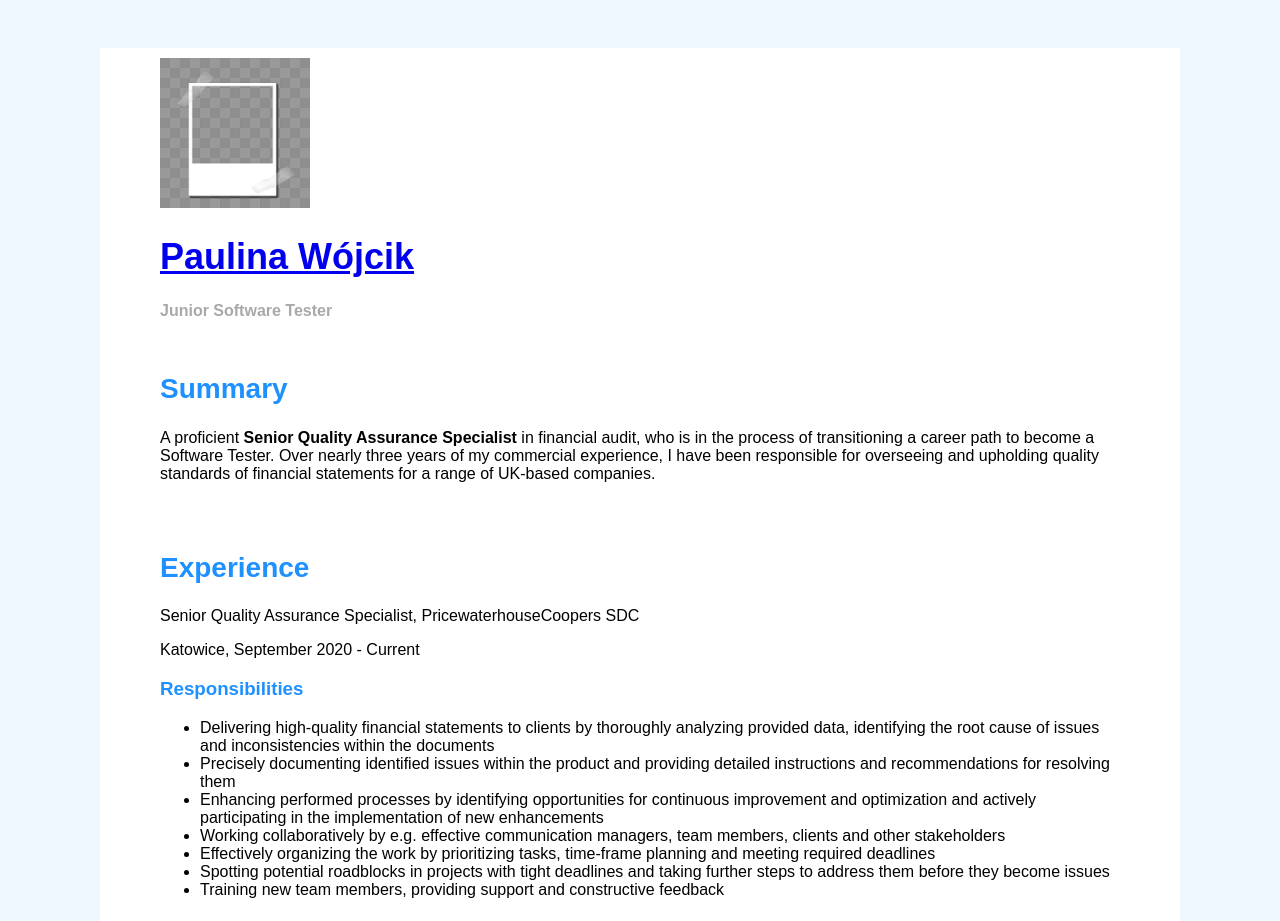
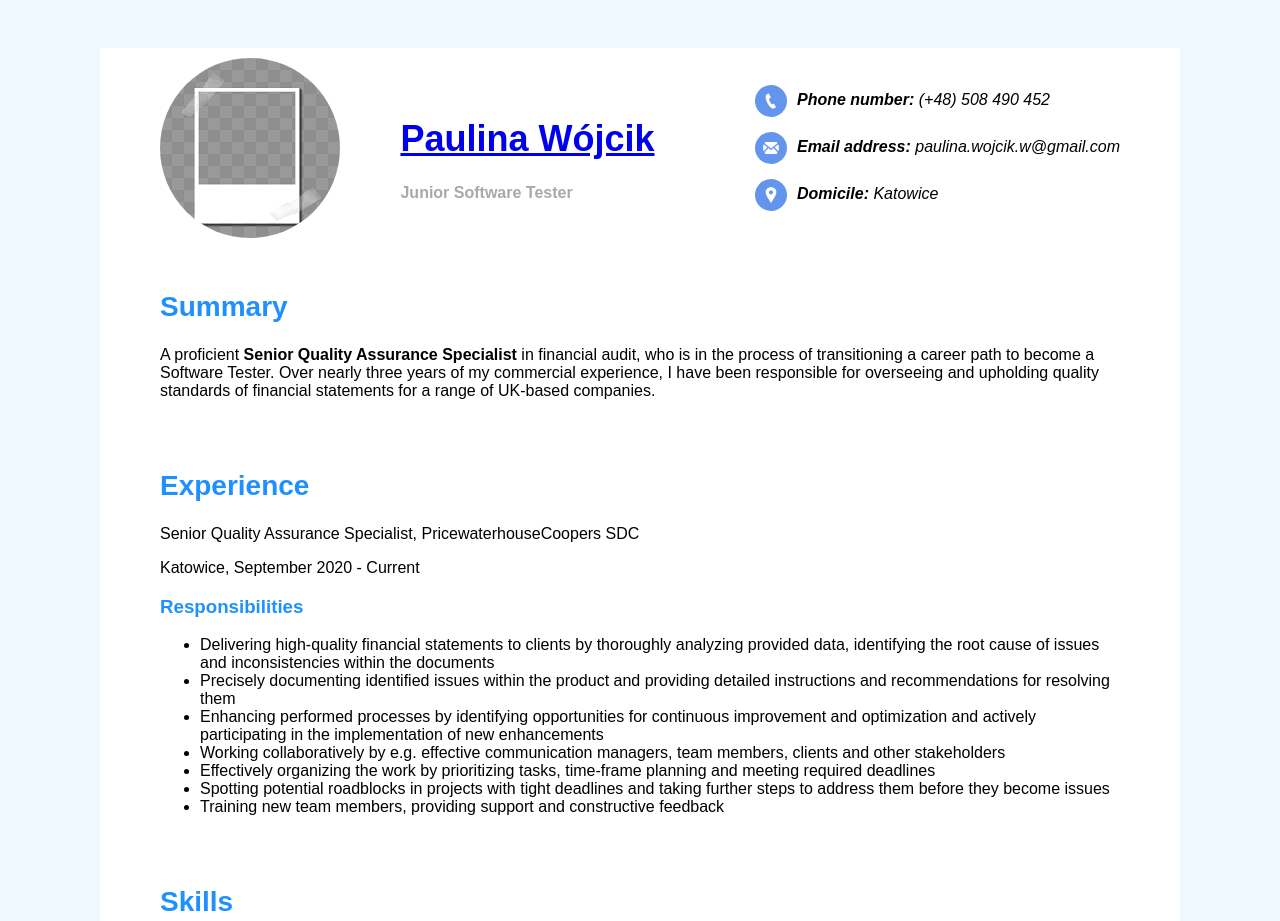
Before and after one commit to PaulinaWojcikQA/CV, a plain HTML site: page index.html in a window 1280 px wide. Shown: the top 921 px of the page. Drawn offline with Linux system fonts and the light colour scheme.

Commit message:
CV update, new CSS styles

```diff
--- a/index.html
+++ b/index.html
@@ -6,7 +6,8 @@
   </head>
   <body>
     <header>
-      <img src="default.png" />
+      <img clas="circle" src="default.png" />
+      <div>
         <h1>
           <a
             href="https://docs.google.com/document/d/1MjwKb8UadriQ-I-zLE4ijdPzZVwCCpdpZpA65AsBRt8/edit"
@@ -17,6 +18,29 @@
         <span>
           <b>Junior Software Tester</b>
         </span>
+      </div>
+      <address>
+        <ul>
+          <li>
+            <img class="address-icon circle" src="images/phone.png" /><b
+              >Phone number:</b
+            >
+            (+48) 508 490 452
+          </li>
+          <li>
+            <img class="address-icon circle" src="images/mail.png" /><b
+              >Email address:</b
+            >
+            paulina.wojcik.w@gmail.com
+          </li>
+          <li>
+            <img class="address-icon circle" src="images/pin.png" /><b
+              >Domicile:</b
+            >
+            Katowice
+          </li>
+        </ul>
+      </address>
     </header>
     <main>
       <section>
@@ -92,24 +116,27 @@
       </section>
       <section>
         <h2>Education</h2>
-        <ul>
-          <li>
+
+        <p>
           Bachelor's degree in Finance and Accounting at
           <a href="https://www.ue.katowice.pl/"
             >University of Economics in Katowice</a
           >
           October 2017 - July 2020
-          </li>
-        </ul>
+        </p>
       </section>
       <section>
         <h2>Languages</h2>
-        <ul>
+        <ul class="list-style">
           <li>
+            <img class="languages" src="images/iconmonstr-delivery-13.png" />
             Proficient in written English (C1) and upper-intermediate spoken
             (B2)
           </li>
-          <li>Intermediate in written and spoken French (B1)</li>
+          <li>
+            <img class="languages" src="images/iconmonstr-delivery-13.png" />
+            Intermediate in written and spoken French (B1)
+          </li>
         </ul>
       </section>
     </main>
--- a/style.css
+++ b/style.css
@@ -6,7 +6,7 @@ body {
 h1 {
   font-size: 36px;
 }
-span {
+header span {
   color: darkgray;
 }
 h2 {
@@ -17,8 +17,9 @@ h3 {
   color: dodgerblue;
 }
 img {
-  width: 150px;
-  height: 150px;
+  width: 180px;
+  height: 180px;
+  border-radius: 180px;
 }
 section,
 header {
@@ -27,3 +28,36 @@ header {
   width: 960px;
   margin: 0 auto;
 }
+header {
+  display: flex;
+  align-items: center;
+  justify-content: space-between;
+}
+header ul {
+  list-style: none;
+}
+header li {
+  margin-bottom: 15px;
+}
+.address-icon {
+  width: 16px;
+  height: 16px;
+  background-color: cornflowerblue;
+  margin-right: 10px;
+  padding: 8px;
+  vertical-align: middle;
+}
+.circle {
+  border-radius: 50%;
+}
+.languages {
+  width: 16px;
+  height: 16px;
+  margin-right: 10px;
+  padding: 8px;
+  vertical-align: middle;
+  border-radius: 50%;
+}
+.list-style {
+  list-style: none;
+}
```
Also changed, not shown: images/iconmonstr-delivery-13.png (added), images/mail.png (added), images/phone.png (added), images/pin.png (added), 2 other files. Lines whose indentation alone changed are shown as unchanged.
